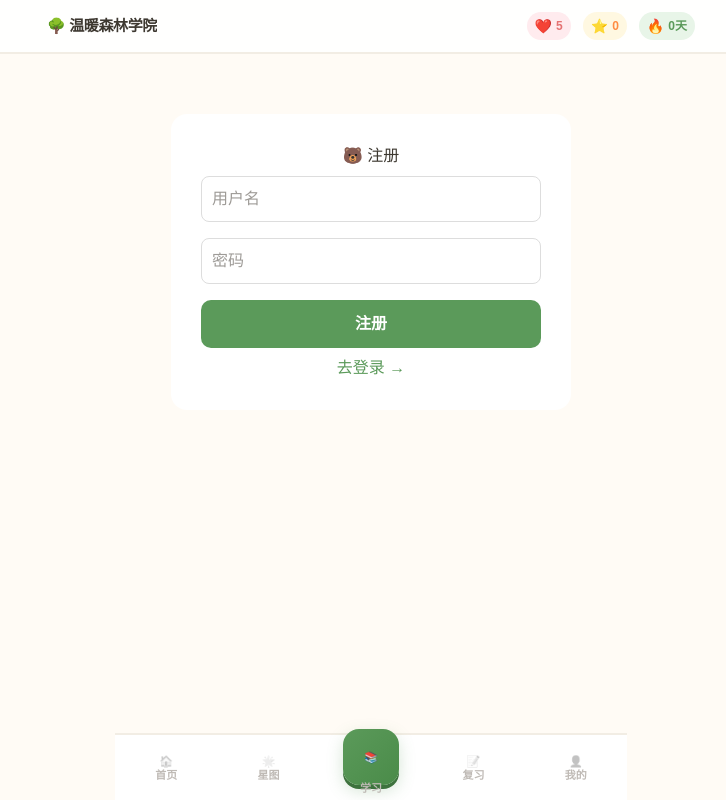
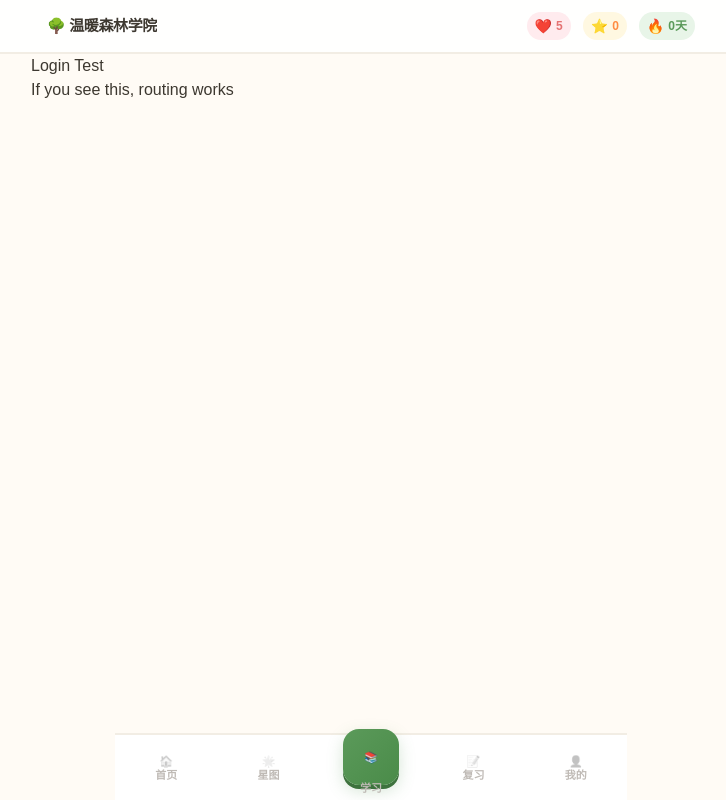
Before and after one commit to xuebao123321/new-concept-english, a React (Vite) app: page /login in a window 1280 px wide. Shown: the whole page, without its empty margins (269-995 px from the left). Built offline with nearby package versions, Linux system fonts and the light colour scheme.

Commit message:
debug: LoginPage最小化为纯文本测试

```diff
--- a/src/pages/LoginPage.tsx
+++ b/src/pages/LoginPage.tsx
@@ -1,56 +1,8 @@
-import { useState } from 'react';
-
 export default function LoginPage() {
-  const [mode, setMode] = useState<'login' | 'register'>('register');
-  const [username, setUsername] = useState('');
-  const [password, setPassword] = useState('');
-  const [msg, setMsg] = useState('');
-
-  const API = import.meta.env.PROD
-    ? 'https://haven-girdle-chitchat.ngrok-free.dev'
-    : 'http://localhost:8000';
-
-  const handleSubmit = async (e: React.FormEvent) => {
-    e.preventDefault();
-    setMsg('');
-    try {
-      const endpoint = mode === 'login' ? '/api/auth/login' : '/api/auth/register';
-      const res = await fetch(`${API}${endpoint}`, {
-        method: 'POST',
-        headers: { 'Content-Type': 'application/json' },
-        body: JSON.stringify({ username, password, nickname: username }),
-      });
-      const data = await res.json();
-      if (!res.ok) throw new Error(data.detail || 'Error');
-      localStorage.setItem('nce_token', data.access_token);
-      setMsg(mode === 'login' ? '登录成功！' : '注册成功！请切换到登录');
-      if (mode === 'register') { setMode('login'); setPassword(''); }
-      if (mode === 'login') { window.location.href = '/'; }
-    } catch (e: any) {
-      setMsg('❌ ' + (e.message || '网络错误'));
-    }
-  };
-
   return (
-    <div style={{ maxWidth: 400, margin: '60px auto', padding: 30, background: '#fff', borderRadius: 16 }}>
-      <h2 style={{ textAlign: 'center' }}>🐻 {mode === 'login' ? '登录' : '注册'}</h2>
-      {msg && <p style={{ textAlign: 'center', color: msg.startsWith('❌') ? 'red' : 'green' }}>{msg}</p>}
-      <form onSubmit={handleSubmit}>
-        <input value={username} onChange={e => setUsername(e.target.value)}
-          placeholder="用户名" required minLength={3}
-          style={{ width: '100%', padding: 10, margin: '8px 0', borderRadius: 8, border: '1px solid #ddd' }} />
-        <input type="password" value={password} onChange={e => setPassword(e.target.value)}
-          placeholder="密码" required minLength={4}
-          style={{ width: '100%', padding: 10, margin: '8px 0', borderRadius: 8, border: '1px solid #ddd' }} />
-        <button type="submit"
-          style={{ width: '100%', padding: 12, margin: '8px 0', background: '#5B9A5A', color: '#fff', border: 'none', borderRadius: 10, fontSize: 16, fontWeight: 'bold', cursor: 'pointer' }}>
-          {mode === 'login' ? '登录' : '注册'}
-        </button>
-      </form>
-      <p style={{ textAlign: 'center', cursor: 'pointer', color: '#5B9A5A' }}
-        onClick={() => { setMode(mode === 'login' ? 'register' : 'login'); setMsg(''); }}>
-        {mode === 'login' ? '去注册 →' : '去登录 →'}
-      </p>
+    <div>
+      <h1>Login Test</h1>
+      <p>If you see this, routing works</p>
     </div>
   );
 }
```
